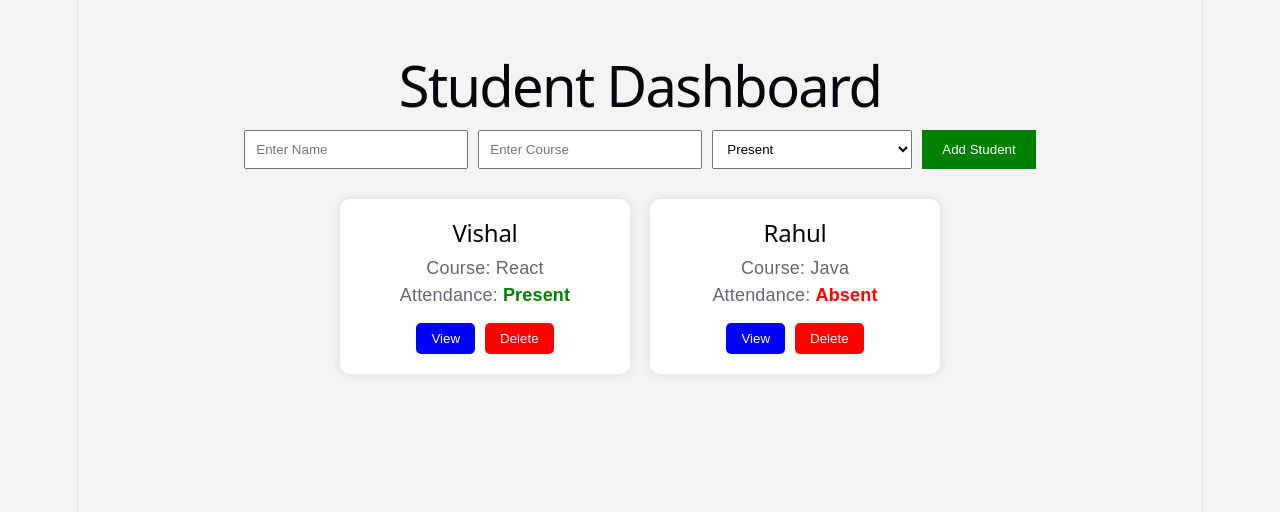
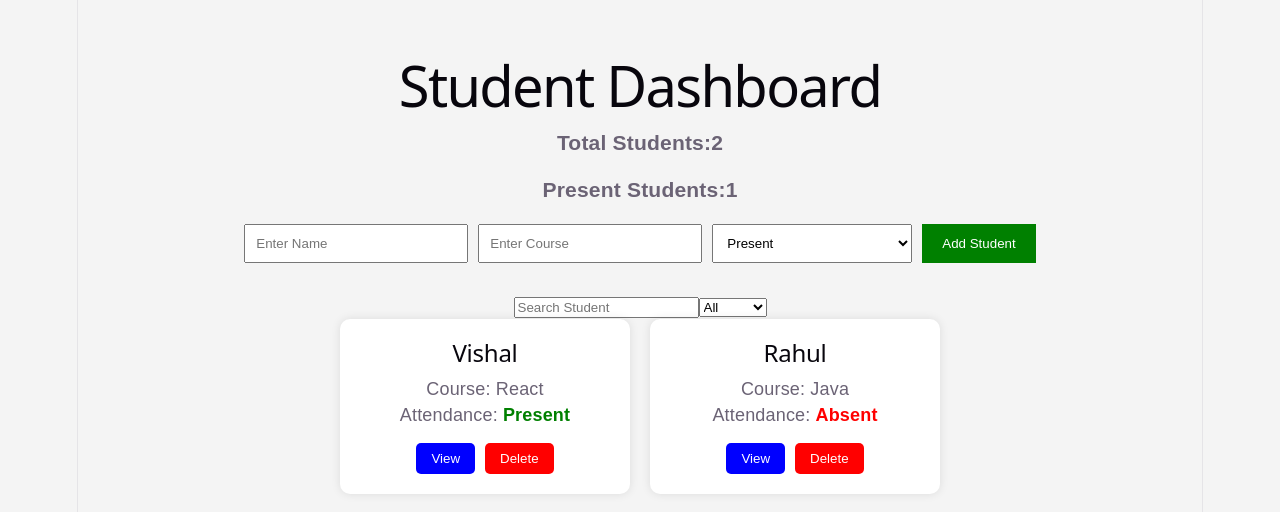
Before and after one commit to vishalkumar2501/Master_react, a React (Vite) app in the folder project_based-L/: page / in a window 1280 px wide. Shown: the top 512 px of the page. Built offline with nearby package versions, Linux system fonts and the light colour scheme.

Commit message:
update app

```diff
--- a/project_based-L/src/App.jsx
+++ b/project_based-L/src/App.jsx
@@ -1,11 +1,18 @@
-import React, { useState } from "react";
+import React, { useEffect, useState } from "react";
 import StudentCard from "./components/StudentCard";
 import "./App.css";
 
 const App = () => {
 
-  // Students State
-  const [students, setStudents] = useState([
+  // LocalStorage Data Load
+  const [students, setStudents] = useState(() => {
+
+    const savedStudents =
+      localStorage.getItem("students");
+
+    return savedStudents
+      ? JSON.parse(savedStudents)
+      : [
           {
             id: 1,
             name: "Vishal",
@@ -18,12 +25,30 @@ const App = () => {
             course: "Java",
             attendance: "Absent"
           }
-  ]);
+        ];
+  });
 
   // Form States
   const [name, setName] = useState("");
   const [course, setCourse] = useState("");
-  const [attendance, setAttendance] = useState("Present");
+  const [attendance, setAttendance] =
+    useState("Present");
+
+  // Search State
+  const [search, setSearch] = useState("");
+
+  // Filter State
+  const [filter, setFilter] = useState("All");
+
+  // Save to LocalStorage
+  useEffect(() => {
+
+    localStorage.setItem(
+      "students",
+      JSON.stringify(students)
+    );
+
+  }, [students]);
 
   // Add Student
   const addStudent = () => {
@@ -42,7 +67,6 @@ const App = () => {
 
     setStudents([...students, newStudent]);
 
-    // Clear Inputs
     setName("");
     setCourse("");
     setAttendance("Present");
@@ -58,10 +82,75 @@ const App = () => {
     setStudents(updatedStudents);
   };
 
+  // Toggle Attendance
+  const toggleAttendance = (id) => {
+
+    const updatedStudents = students.map(
+      (student) => {
+
+        if(student.id === id){
+
+          return {
+            ...student,
+            attendance:
+              student.attendance === "Present"
+                ? "Absent"
+                : "Present"
+          };
+        }
+
+        return student;
+      }
+    );
+
+    setStudents(updatedStudents);
+  };
+
+  // Search + Filter Logic
+  const filteredStudents = students.filter(
+    (student) => {
+
+      const matchSearch =
+        student.name
+          .toLowerCase()
+          .includes(search.toLowerCase());
+
+      const matchFilter =
+        filter === "All"
+          ? true
+          : student.attendance === filter;
+
+      return matchSearch && matchFilter;
+    }
+  );
+
+  // Counts
+  const totalStudents = students.length;
+
+  const presentStudents = students.filter(
+    (student) =>
+      student.attendance === "Present"
+  ).length;
+
   return (
     <div className="container">
 
       <h1>Student Dashboard</h1>
+
+      {/* Stats */}
+      <div className="stats">
+
+        <h3>
+          Total Students:
+          {totalStudents}
+        </h3>
+
+        <h3>
+          Present Students:
+          {presentStudents}
+        </h3>
+
+      </div>
 
       {/* Form */}
       <div className="form">
@@ -70,19 +159,25 @@ const App = () => {
           type="text"
           placeholder="Enter Name"
           value={name}
-          onChange={(e) => setName(e.target.value)}
+          onChange={(e) =>
+            setName(e.target.value)
+          }
         />
 
         <input
           type="text"
           placeholder="Enter Course"
           value={course}
-          onChange={(e) => setCourse(e.target.value)}
+          onChange={(e) =>
+            setCourse(e.target.value)
+          }
         />
 
         <select
           value={attendance}
-          onChange={(e) => setAttendance(e.target.value)}
+          onChange={(e) =>
+            setAttendance(e.target.value)
+          }
         >
           <option>Present</option>
           <option>Absent</option>
@@ -94,16 +189,46 @@ const App = () => {
 
       </div>
 
+      {/* Search + Filter */}
+      <div className="searchFilter">
+
+        <input
+          type="text"
+          placeholder="Search Student"
+          value={search}
+          onChange={(e) =>
+            setSearch(e.target.value)
+          }
+        />
+
+        <select
+          value={filter}
+          onChange={(e) =>
+            setFilter(e.target.value)
+          }
+        >
+          <option>All</option>
+          <option>Present</option>
+          <option>Absent</option>
+        </select>
+
+      </div>
+
       {/* Cards */}
       <div className="cardContainer">
 
         {
-          students.map((student) => (
+          filteredStudents.map((student) => (
+
             <StudentCard
               key={student.id}
               student={student}
               deleteStudent={deleteStudent}
+              toggleAttendance={
+                toggleAttendance
+              }
             />
+
           ))
         }
 
```
Lines whose indentation alone changed are shown as unchanged.
